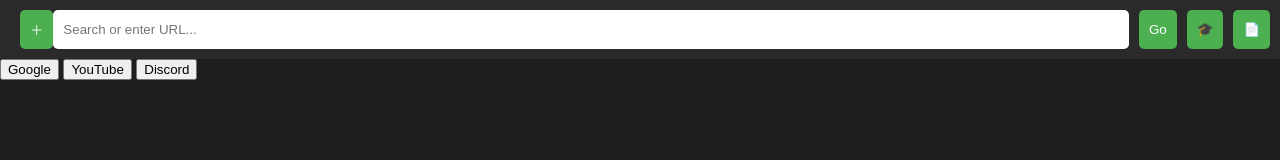
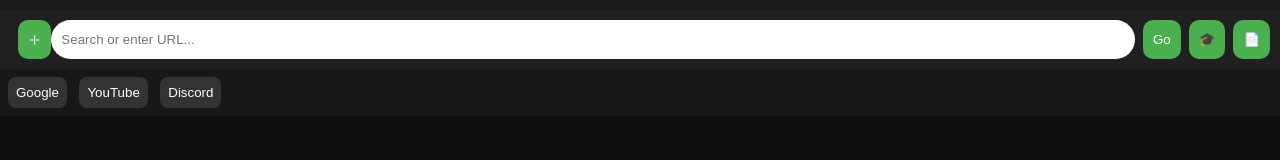
Before and after one commit to AwesomeMathGame111/prox-remast, a plain HTML site: page index.html in a window 1280 px wide. Drawn offline with Linux system fonts and the light colour scheme.

Commit message:
Update style.css

```diff
--- a/style.css
+++ b/style.css
@@ -1,41 +1,70 @@
 body {
   margin: 0;
   font-family: Arial, sans-serif;
-  background: #1e1e1e;
+  background: #0f0f0f;
+  color: white;
 }
 
-.browser {
+.tabs {
   display: flex;
-  flex-direction: column;
-  height: 100vh;
+  background: #1a1a1a;
+  padding: 5px;
+  overflow-x: auto;
+}
+
+.tab {
+  background: #2a2a2a;
+  padding: 8px 15px;
+  margin-right: 5px;
+  border-radius: 8px;
+  cursor: pointer;
+}
+
+.tab.active {
+  background: #4caf50;
 }
 
 .topbar {
   display: flex;
   padding: 10px;
-  background: #2a2a2a;
+  background: #202020;
 }
 
 .topbar input {
   flex: 1;
   padding: 10px;
+  border-radius: 20px;
   border: none;
   outline: none;
-  border-radius: 5px;
 }
 
 .topbar button {
-  margin-left: 10px;
+  margin-left: 8px;
   padding: 10px;
   border: none;
   background: #4caf50;
   color: white;
-  border-radius: 5px;
+  border-radius: 10px;
+  cursor: pointer;
+}
+
+.bookmarks {
+  padding: 8px;
+  background: #181818;
+}
+
+.bookmarks button {
+  margin-right: 8px;
+  padding: 8px;
+  border: none;
+  background: #333;
+  color: white;
+  border-radius: 8px;
   cursor: pointer;
 }
 
 iframe {
-  flex: 1;
+  width: 100%;
+  height: calc(100vh - 130px);
   border: none;
-  width: 100%;
 }
```
